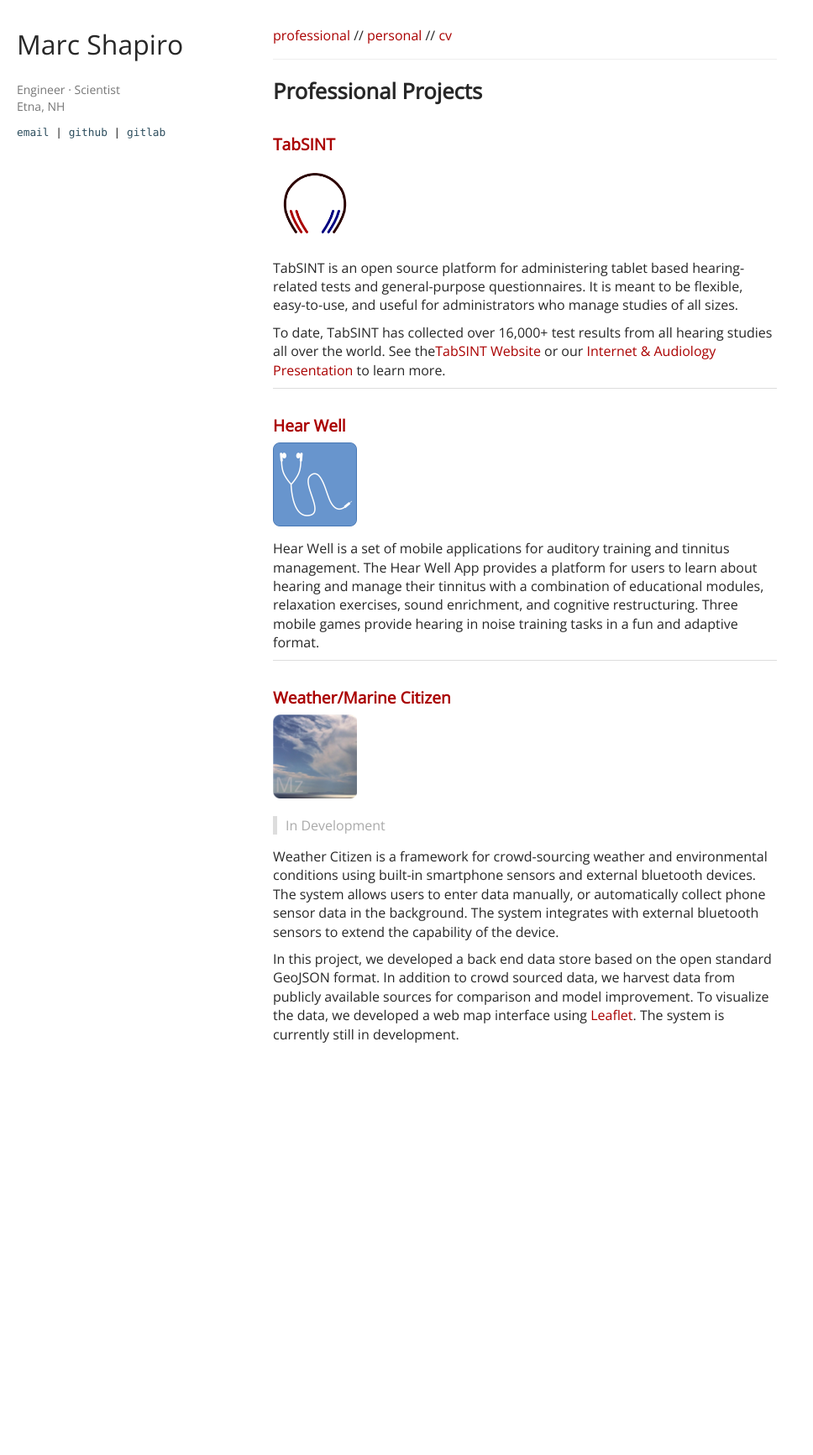
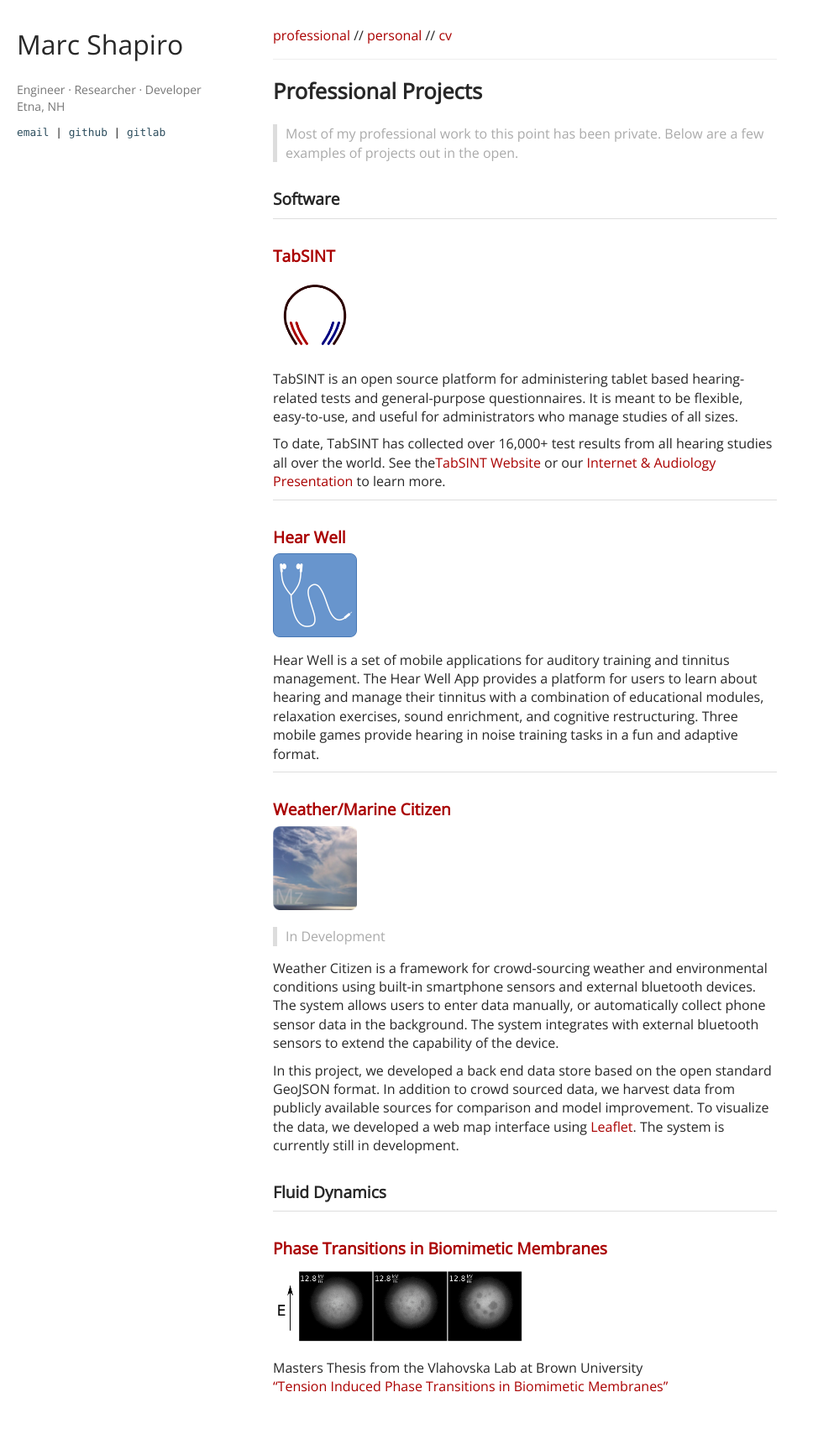
Before and after one commit to mlshapiro/mlshapiro.github.io, a Jekyll site: the page built from index.md, in a window 1280 px wide. Shown: the whole page at 84% size, without its empty margins (0-968 px from the left). Built offline with Jekyll 4.4.1, drawn with Linux system fonts in a browser that asks for light colours; before the commit the page ends 1313 px from its top, so only the background shows below that.

Commit message:
add thesis

```diff
--- a/_layouts/default.html
+++ b/_layouts/default.html
@@ -23,7 +23,7 @@
         <div class="sidebar">
             <h1><a href="/">{{ site.name }}</a></h1>
 
-            <p class="bio"> Engineer &middot; Scientist <br>
+            <p class="bio"> Engineer &middot; Researcher &middot; Developer <br>
                             Etna, NH
             </p>
 
--- a/_sass/_config.scss
+++ b/_sass/_config.scss
@@ -4,6 +4,7 @@ $color-white: #FFFFFF;
 $color-grey: #2d4e5e;
 $color-link: #a00;
 $color-code: #00FF00;
+$color-bg: #ffffff;
 
 $sidebar-width: 280px;
 $sidebar-link: #2d4e5e;
--- a/assets/css/main.scss
+++ b/assets/css/main.scss
@@ -8,7 +8,7 @@
 
 body {
 	color: $color-black;
-	background: #fff;
+	background: $color-bg;
 	font-family: $font-family;
 	font-weight: 400;
 	font-size: 16px;
@@ -87,7 +87,7 @@ blockquote {
 	top: 0;
 	padding-top: 30px;
 	border-bottom: 1px solid #eee;
-	background-color: rgba(255,255,255,1);
+	background: $color-bg;
 
 	@media (max-width: 900px) {
 		position: relative;
@@ -106,6 +106,7 @@ blockquote {
 
 
 .sidebar {
+
 	position: fixed;
 	width: $sidebar-width;
 
@@ -175,7 +176,7 @@ blockquote {
 	&__content {
 		margin-top: 20px;
 		img {
-			max-width: 100px;
+			width: 100px;
 		}
 		h1 {
 			font-size: 1.2em;
--- a/index.md
+++ b/index.md
@@ -2,6 +2,12 @@
 layout: projects
 title: Professional
 ---
+
+> Most of my professional work to this point has been private. Below are a few examples of projects out in the open.
+
+# Software
+
+<hr>
 
 # [TabSINT](https://tabsint.org)
 
@@ -27,7 +33,17 @@ Hear Well is a set of mobile applications for auditory training and tinnitus man
 
 > In Development
 
-
 Weather Citizen is a framework for crowd-sourcing weather and environmental conditions using built-in smartphone sensors and external bluetooth devices. The system allows users to enter data manually, or automatically collect phone sensor data in the background. The system integrates with external bluetooth sensors to extend the capability of the device.
 
 In this project, we developed a back end data store based on the open standard GeoJSON format. In addition to crowd sourced data, we harvest data from publicly available sources for comparison and model improvement. To visualize the data, we developed a web map interface using [Leaflet](https://leafletjs.com).  The system is currently still in development.
+
+# Fluid Dynamics
+
+<hr>
+
+# [Phase Transitions in Biomimetic Membranes](assets/docs/thesis.pdf)
+
+<img src="assets/img/vesicles.png" style="width: 300px" />
+
+Masters Thesis from the Vlahovska Lab at Brown University <br>
+["Tension Induced Phase Transitions in Biomimetic Membranes"](assets/docs/thesis.pdf)
```
Also changed, not shown: personal.md (+3 -1 lines), assets/img/vesicles.png (added), 1 other file.
